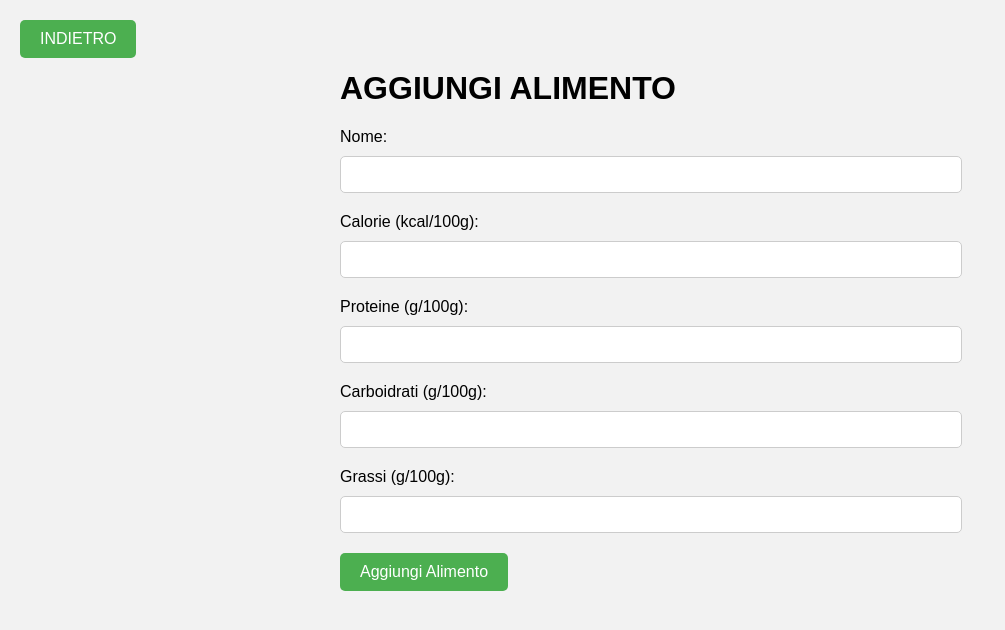
After one commit to todeschinitommaso/FitTracker, a PHP site: page /aggiungi_alimento.php in a window 1280 px wide. The commit adds this page. Shown: the top 630 px of the page, without its empty margins (0-1005 px from the left). Run offline with PHP 8.4, Linux system fonts and the light colour scheme.

Commit message:
Add files via upload

```diff
--- /dev/null
+++ b/aggiungi_alimento.php
@@ -0,0 +1,119 @@
+<!DOCTYPE html>
+<html lang="it">
+<head>
+<meta charset="UTF-8">
+<meta name="viewport" content="width=device-width, initial-scale=1.0">
+<title>Aggiungi Alimenti</title>
+<style>
+ body {
+        font-family: Arial, sans-serif;
+        background-color: #f2f2f2;
+        margin: 0;
+        padding: 20px;
+    }
+    .back-button {
+        position: absolute;
+        top: 20px;
+        left: 20px;
+    }
+    .back-button button {
+        padding: 10px 20px;
+        font-size: 16px;
+        cursor: pointer;
+        border: none;
+        border-radius: 5px;
+        background-color: #4CAF50;
+        color: white;
+        transition: background-color 0.3s;
+    }
+    .back-button button:hover {
+        background-color: #45a049;
+    }
+    .form-container {
+        margin-top: 50px;
+        max-width: 600px;
+        margin-left: auto;
+        margin-right: auto;
+    }
+    .form-container label {
+        display: block;
+        margin-bottom: 10px;
+    }
+    .form-container input[type="text"],
+    .form-container input[type="number"] {
+        width: 100%;
+        padding: 10px;
+        border: 1px solid #ccc;
+        border-radius: 5px;
+        margin-bottom: 20px;
+    }
+    .form-container input[type="submit"] {
+        padding: 10px 20px;
+        font-size: 16px;
+        cursor: pointer;
+        border: none;
+        border-radius: 5px;
+        background-color: #4CAF50;
+        color: white;
+        transition: background-color 0.3s;
+    }
+    .form-container input[type="submit"]:hover {
+        background-color: #45a049;
+    }
+</style>
+</head>
+<body>
+
+<div class="back-button">
+    <button onclick="window.location.href = 'gestione.php';">INDIETRO</button>
+</div>
+
+<div class="form-container">
+<h1>AGGIUNGI ALIMENTO</h1>
+    <form method="post">
+        <label for="nome">Nome:</label>
+        <input type="text" name="nome" id="nome" required><br>
+        <label for="calorie">Calorie (kcal/100g):</label>
+        <input type="number" name="calorie" id="calorie" required><br>
+        <label for="proteine">Proteine (g/100g):</label>
+        <input type="number" name="proteine" id="proteine" required><br>
+        <label for="carboidrati">Carboidrati (g/100g):</label>
+        <input type="number" name="carboidrati" id="carboidrati" required><br>
+        <label for="grassi">Grassi (g/100g):</label>
+        <input type="number" name="grassi" id="grassi" required><br>
+        <input type="submit" name="submit" value="Aggiungi Alimento">
+    </form>
+</div>
+
+<?php
+if (isset($_POST['submit'])) {
+    $nome = $_POST['nome'];
+    $calorie = $_POST['calorie'];
+    $proteine = $_POST['proteine'];
+    $carboidrati = $_POST['carboidrati'];
+    $grassi = $_POST['grassi'];
+
+    $servername = "localhost";
+    $username = "ceo";
+    $password = "1234";
+    $dbname = "tracker";
+
+    $conn = new mysqli($servername, $username, $password, $dbname);
+
+    if ($conn->connect_error) {
+        die("Connessione fallita: " . $conn->connect_error);
+    }
+
+    // Inserimento dell'alimento nella tabella alimenti
+    $sql_insert_alimento = "INSERT INTO alimenti (nome, calorie, proteine, carboidrati, grassi) VALUES ('$nome', '$calorie', '$proteine', '$carboidrati', '$grassi')";
+
+    if ($conn->query($sql_insert_alimento) === FALSE) {
+        echo "Errore: " . $sql_insert_alimento . "<br>" . $conn->error;
+    }
+
+    $conn->close();
+}
+?>
+
+</body>
+</html>
--- a/gestione.php
+++ b/gestione.php
@@ -99,7 +99,8 @@
     <div class="vertical-line"></div>
     <div class="column">
         <h2>Gestione Dieta</h2>
-        <!-- Aggiungi qui la gestione della dieta -->
+        <button onclick="window.location.href = 'aggiungi_alimento.php';">AGGIUNGI ALIMENTO</button>
+        <button onclick="window.location.href = 'aggiungi_dieta.php';">AGGIUNGI DIETA</button>
     </div>
 </div>
 
```
Also changed, not shown: index copy.php (added, +135 -0 lines), aggiungi_dieta.php (added).
